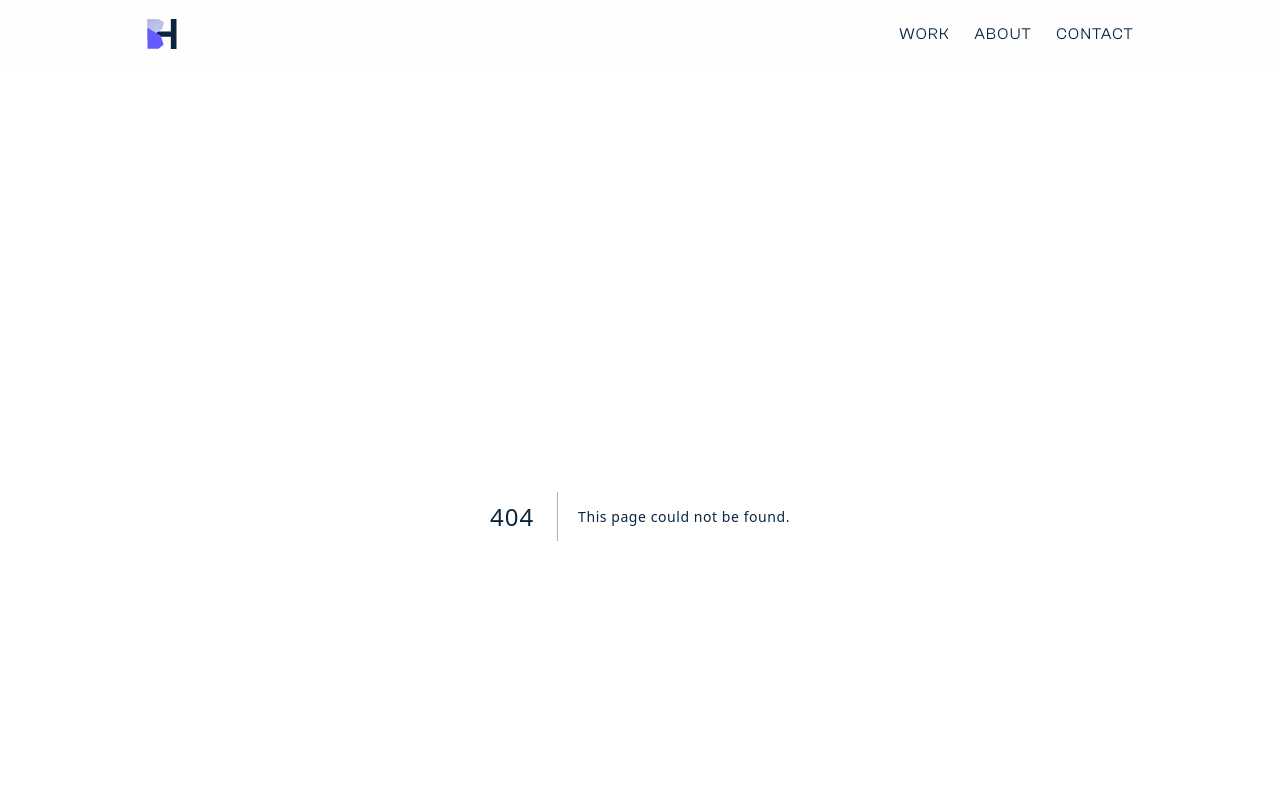
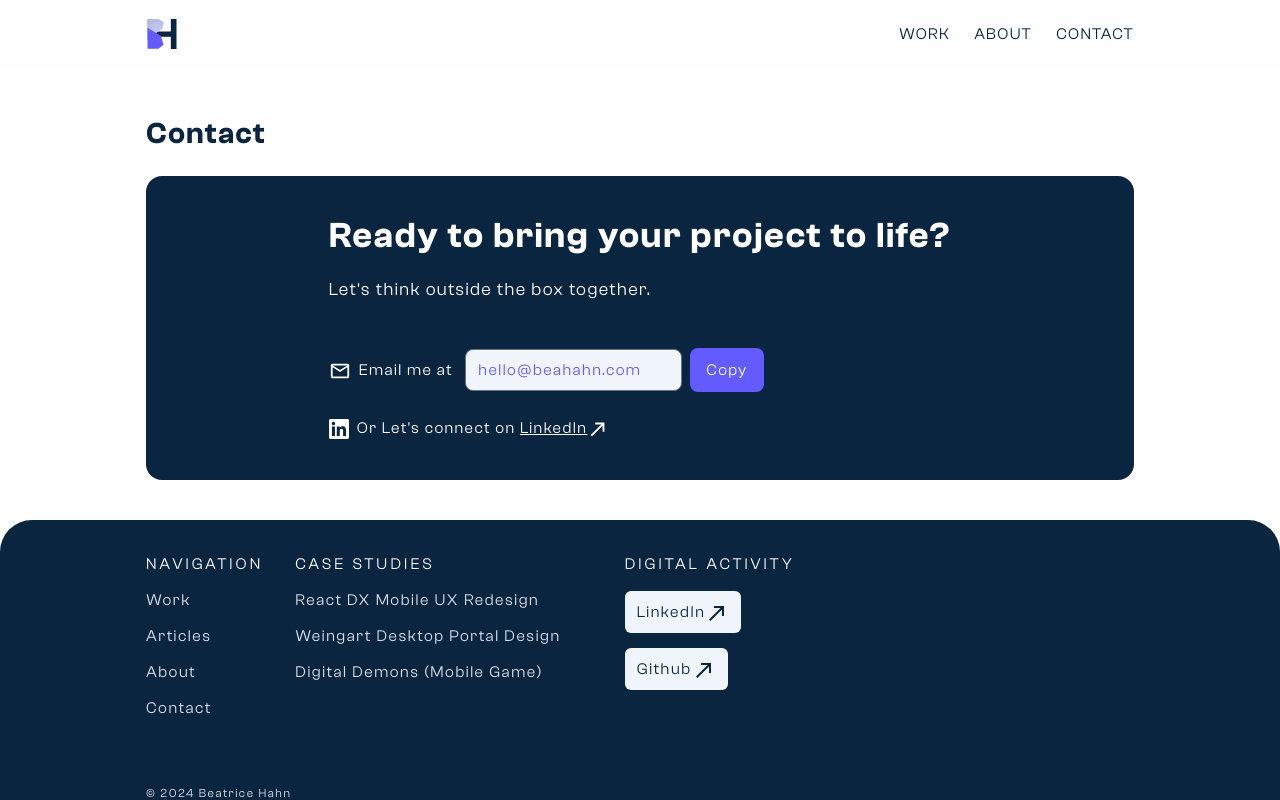
Before and after one commit to beatricehahn/nextjs-portfolio, a Next.js app: page /contact in a window 1280 px wide. Before the commit this address had no page. Shown: the top 800 px of the page. Built offline with nearby package versions, Linux system fonts and the light colour scheme.

Commit message:
Create separate page for contact

```diff
--- /dev/null
+++ b/app/contact/page.tsx
@@ -0,0 +1,10 @@
+import Contact from "@/components/organisms/Contact"
+
+export default function ContactPage () {
+    return (
+        <div className="max-w-screen-lg mx-auto px-[18px]">
+            <h1 className="text-2xl md:text-3xl pb-[24px]">Contact</h1>
+            <Contact />
+        </div>
+    )
+}
--- a/components/organisms/Contact.tsx
+++ b/components/organisms/Contact.tsx
@@ -15,7 +15,7 @@ const Contact = () => {
         </div>
         <div>
           <Image className="inline mr-[8px]" src="/icons/linkedin-white.svg" alt="email icon" width={20} height={20} />
-          <span className="text-white">Reach out on </span>
+          <span className="text-white">Or Let's connect on </span>
           <a href="https://www.linkedin.com/in/beatrice-hahn/" target="_blank" className="text-white underline">
             LinkedIn
             <Image className="inline" src="/icons/slanted-arrow-white.svg" alt="diagonal arrow" width={22} height={22} />
```
